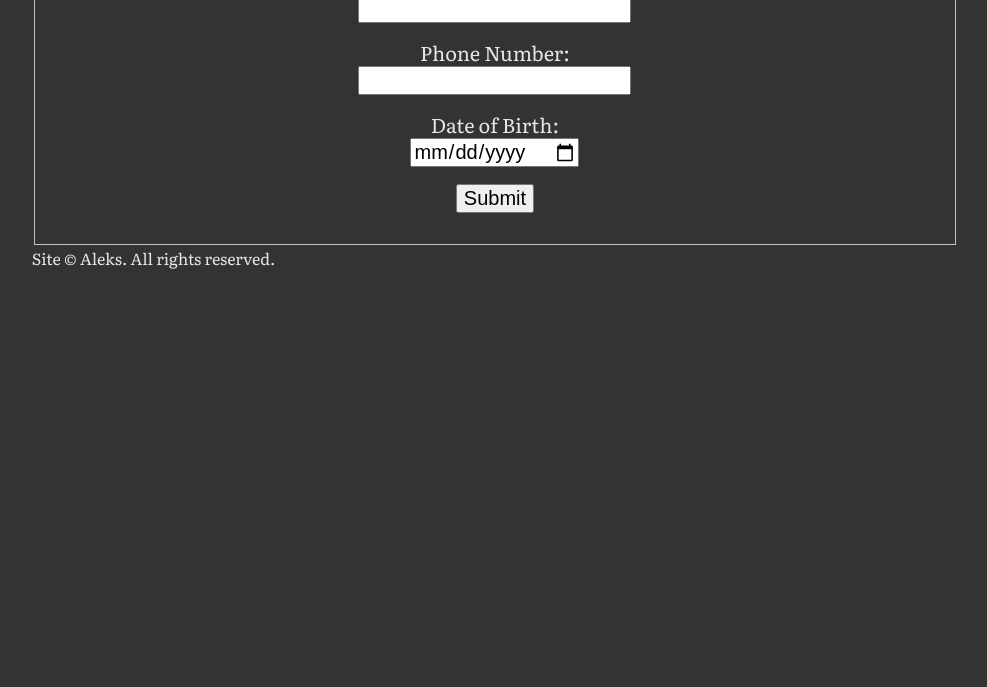
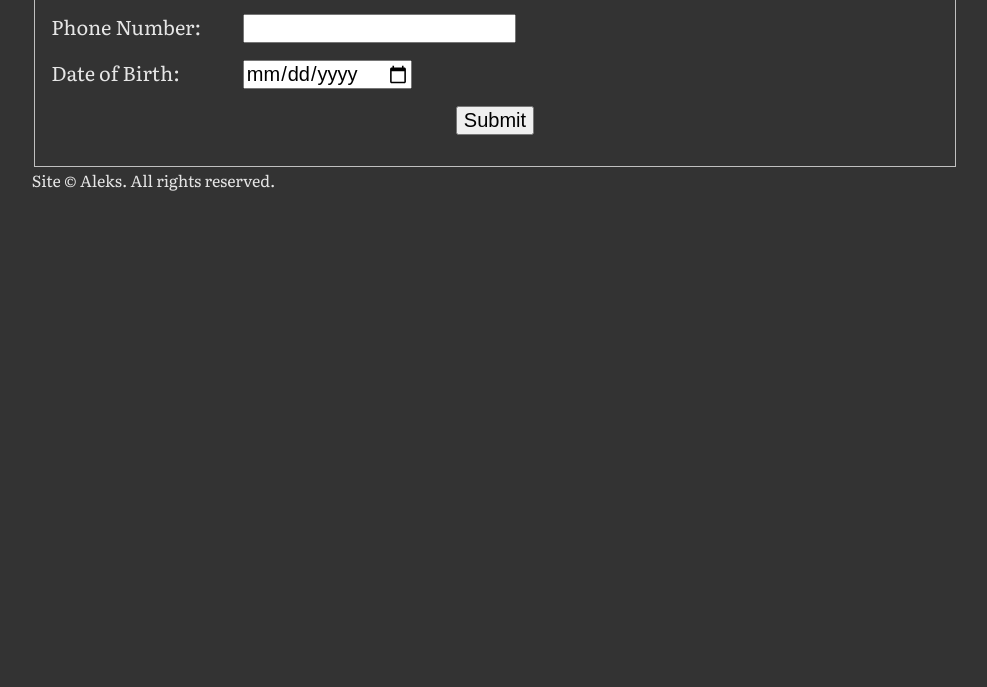
Before and after one commit to PenguOrg/Lab2, a plain HTML site: page index.html in a window 1280 px wide. Shown: the part 113-800 px from the top of the page, without its empty margins (145-1132 px from the left). Drawn offline with Linux system fonts and the light colour scheme.

Commit message:
Adjust form for desktop or landscape viewing

```diff
--- a/assets/css/screen.css
+++ b/assets/css/screen.css
@@ -47,3 +47,23 @@ main,
 footer {
   grid-column: 2 / 3;
 }
+
+@media screen and (min-width: 37.5em) { /* 600 / 16 */
+
+li{
+  text-align: left;
+}
+
+label{
+  display: inline-block;
+  width:9.375em;
+  text-align: left;
+
+}
+
+  li.submit{
+    text-align:center;
+  }
+
+
+}
```
